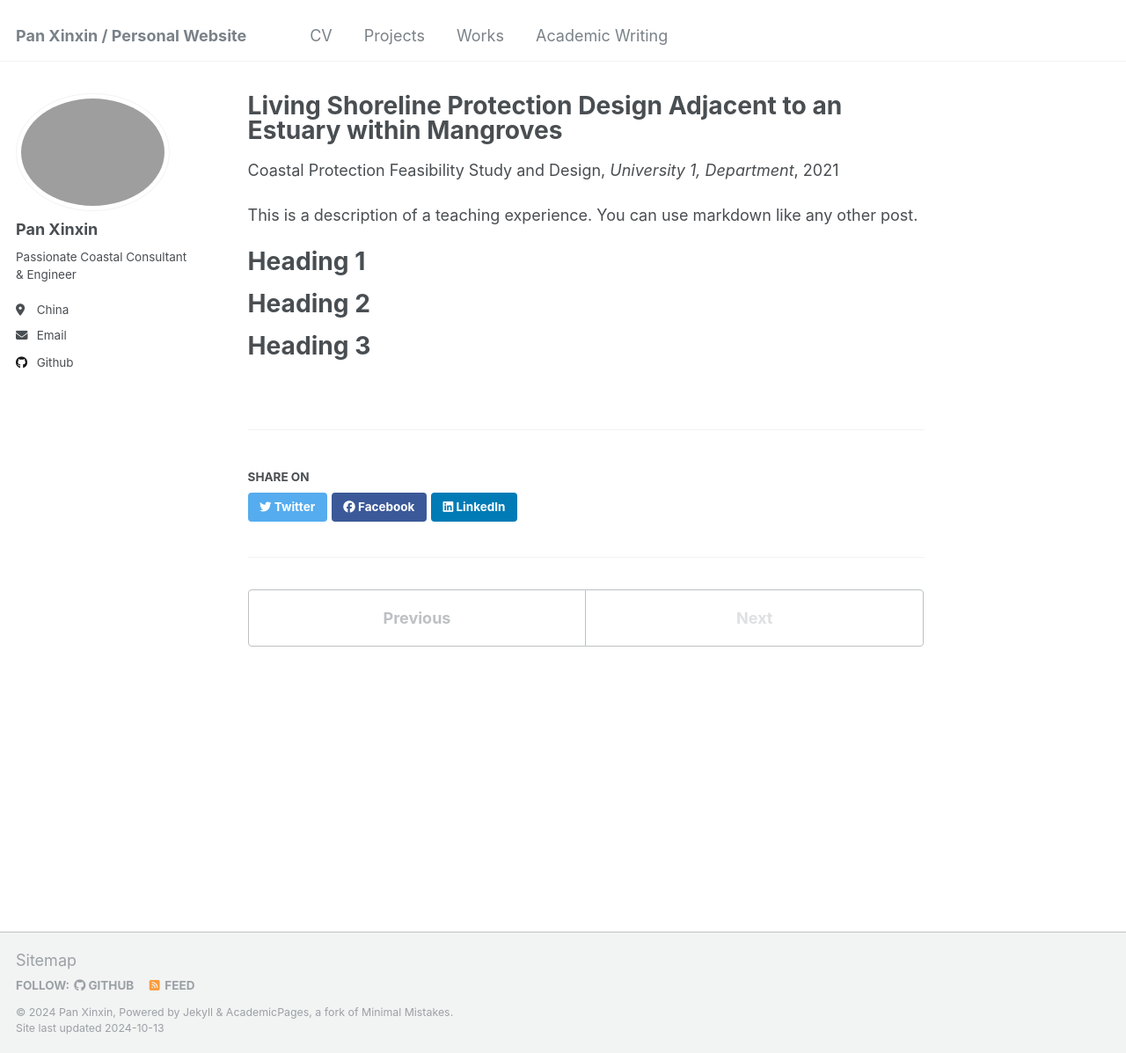
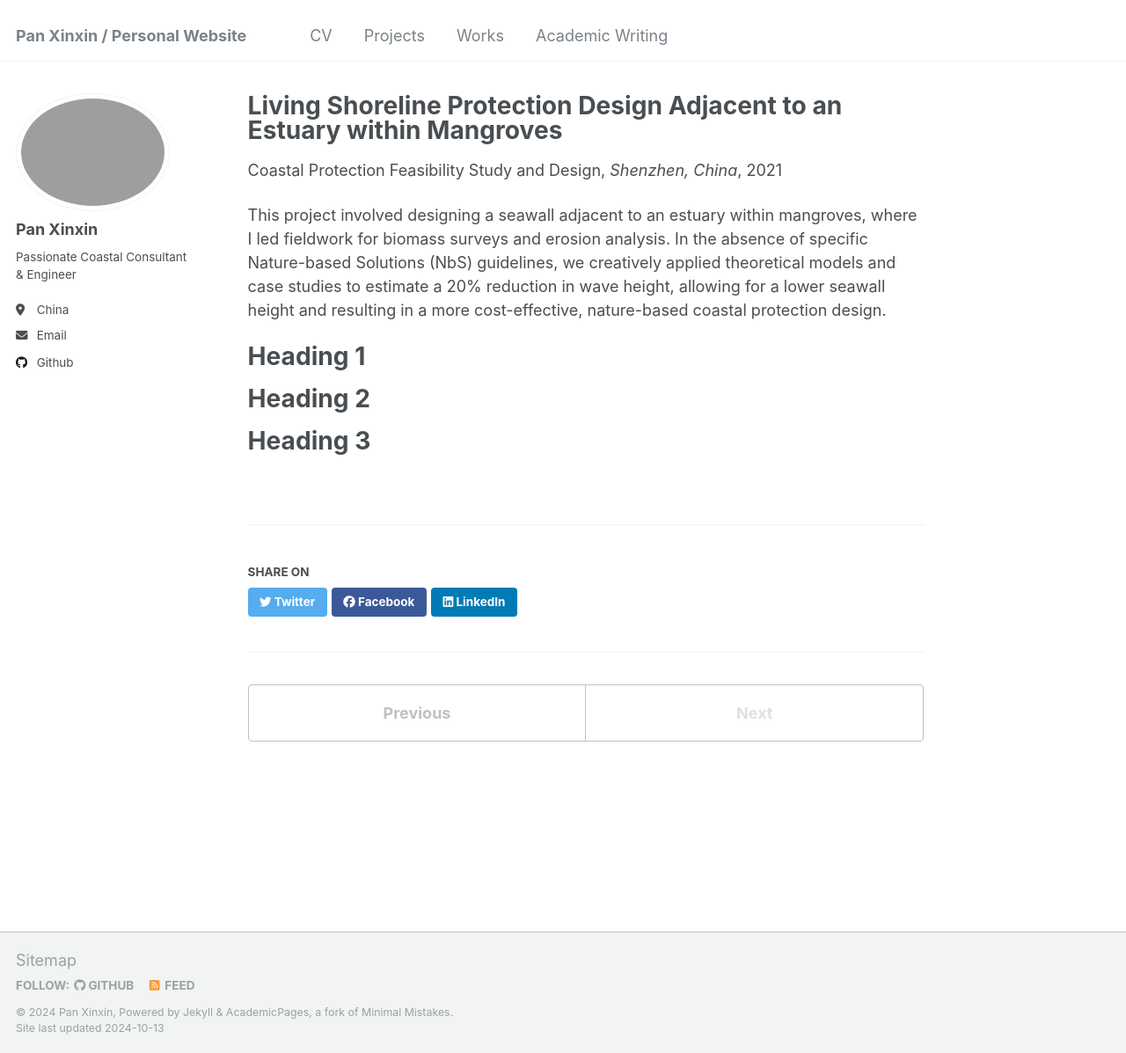
Before and after one commit to kingdaxing/kingdaxing.github.io, a Jekyll site: the page built from _teaching/2014-spring-teaching-1.md, in a window 1280 px wide and 1197 px high. Shown: the whole window at 88% size. Built offline with Jekyll 4.4.1, drawn with Linux system fonts in a browser that asks for light colours.

Commit message:
Update 2014-spring-teaching-1.md

```diff
--- a/_teaching/2014-spring-teaching-1.md
+++ b/_teaching/2014-spring-teaching-1.md
@@ -3,12 +3,12 @@ title: "Living Shoreline Protection Design Adjacent to an Estuary within Mangrov
 collection: teaching
 type: "Coastal Protection Feasibility Study and Design"
 permalink: /teaching/2014-spring-teaching-1
-venue: "University 1, Department"
+venue: "Shenzhen, China"
 date: 2021-04-15
 location: "Shenzhen, China"
 ---
 
-This is a description of a teaching experience. You can use markdown like any other post.
+This project involved designing a seawall adjacent to an estuary within mangroves, where I led fieldwork for biomass surveys and erosion analysis. In the absence of specific Nature-based Solutions (NbS) guidelines, we creatively applied theoretical models and case studies to estimate a 20% reduction in wave height, allowing for a lower seawall height and resulting in a more cost-effective, nature-based coastal protection design.
 
 Heading 1
 ======
```
